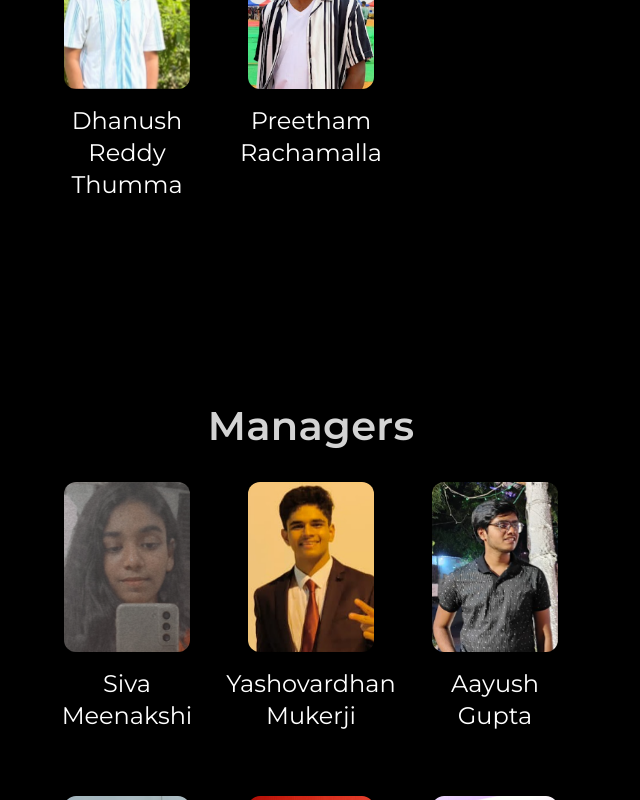
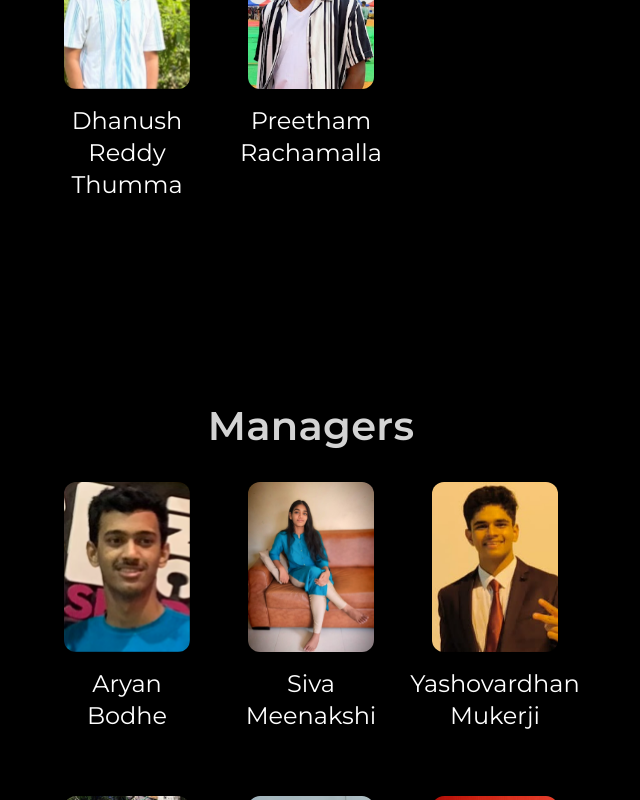
Before and after one commit to E-Cell-IITH/E-Cell-Website, a Next.js app: page /team in a window 1280 px wide. Shown: the part 11200-12000 px from the top of the page, without its empty margins (585-1225 px from the left). Built offline with nearby package versions, Linux system fonts and the light colour scheme; grey boxes are pictures that could not be loaded.

Commit message:
Added prn manager and changed meenakshi photo

```diff
--- a/components/Managers.jsx
+++ b/components/Managers.jsx
@@ -254,8 +254,12 @@ const web_info = [
 
 const pr_info = [
   {
+    name: "Aryan Bodhe",
+    url: "/team24/bodhe.png",
+  },
+  {
     name: "Siva Meenakshi",
-    url: "/team24/sivamee.png",
+    url: "/team24/meenakshi1.jpeg",
   },
   {
     name: "Yashovardhan Mukerji",
@@ -278,8 +282,8 @@ const pr_info = [
     url: "/team24/sarveshg.png",
   },
   {
-    name: "Aryan Bodhe",
-    url: "/team24/bodhe.png",
+    name: "Mirza Sameer",
+    url: "/team24/mirzasameer.jpg",
   },
 ];
 
```
